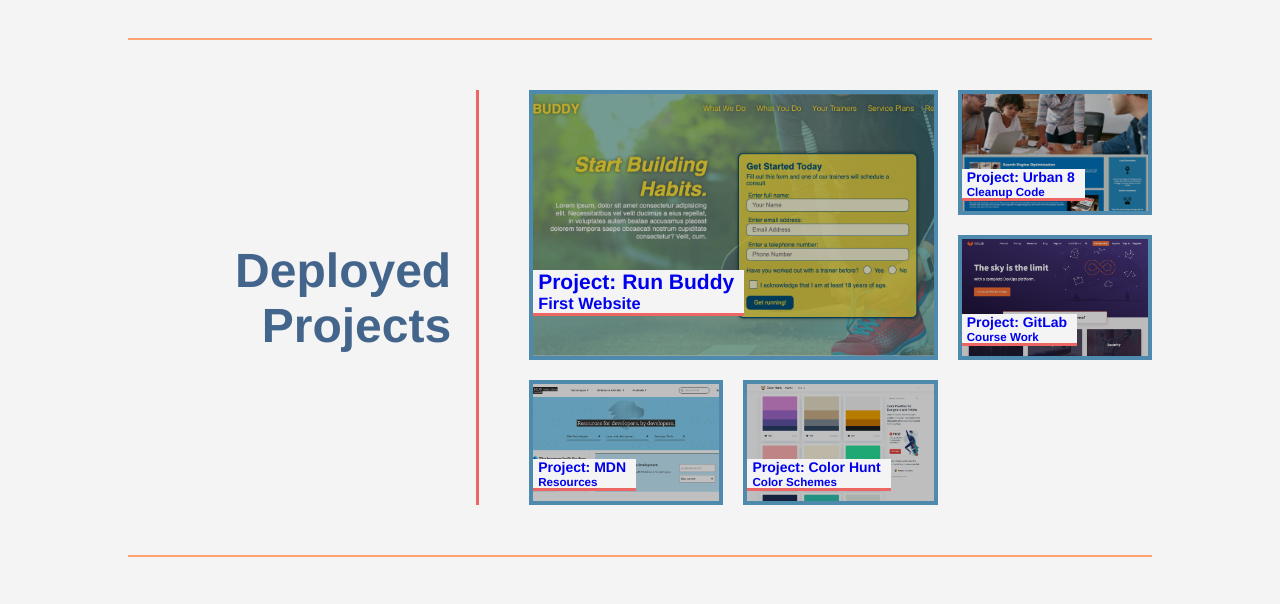
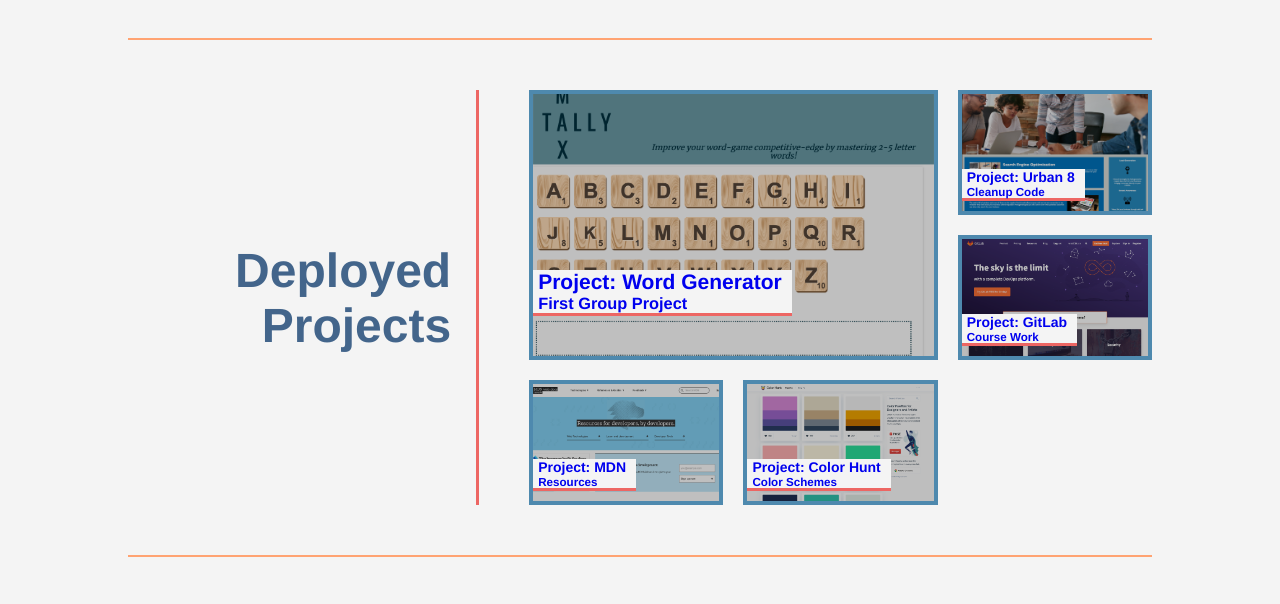
Before and after one commit to rpajewski/Portfolio, a plain HTML site: page index.html in a window 1280 px wide. Shown: the part 472-1076 px from the top of the page. Drawn offline with Linux system fonts and the light colour scheme.

Commit message:
added group project

```diff
--- a/assets/css/style.css
+++ b/assets/css/style.css
@@ -225,7 +225,7 @@ header nav ul li a:hover {
 }
 
 .project-1 {
-    background-image: url(../images/run-buddy.png);
+    background-image: url(../images/word-generator.png);
 }
 
 .project-2 {
--- a/index.html
+++ b/index.html
@@ -68,11 +68,11 @@
                 <div class="project-grid-container">
 
                     <article class="project hero-project">
-                        <a href="https://rpajewski.github.io/run-buddy/" target="_blank" class="project-img project-1">
+                        <a href="https://jgrossh2.github.io/word-generator/" target="_blank" class="project-img project-1">
                             <div class="project-banner main-banner">
                                 <div>
-                                    <h2>Project: Run Buddy</h2>
-                                    <h3>First Website</h3>
+                                    <h2>Project: Word Generator</h2>
+                                    <h3>First Group Project</h3>
                                 </div>
                             </div>
                         </a>
```
Also changed, not shown: assets/images/word-generator.png (added), 1 other file.
